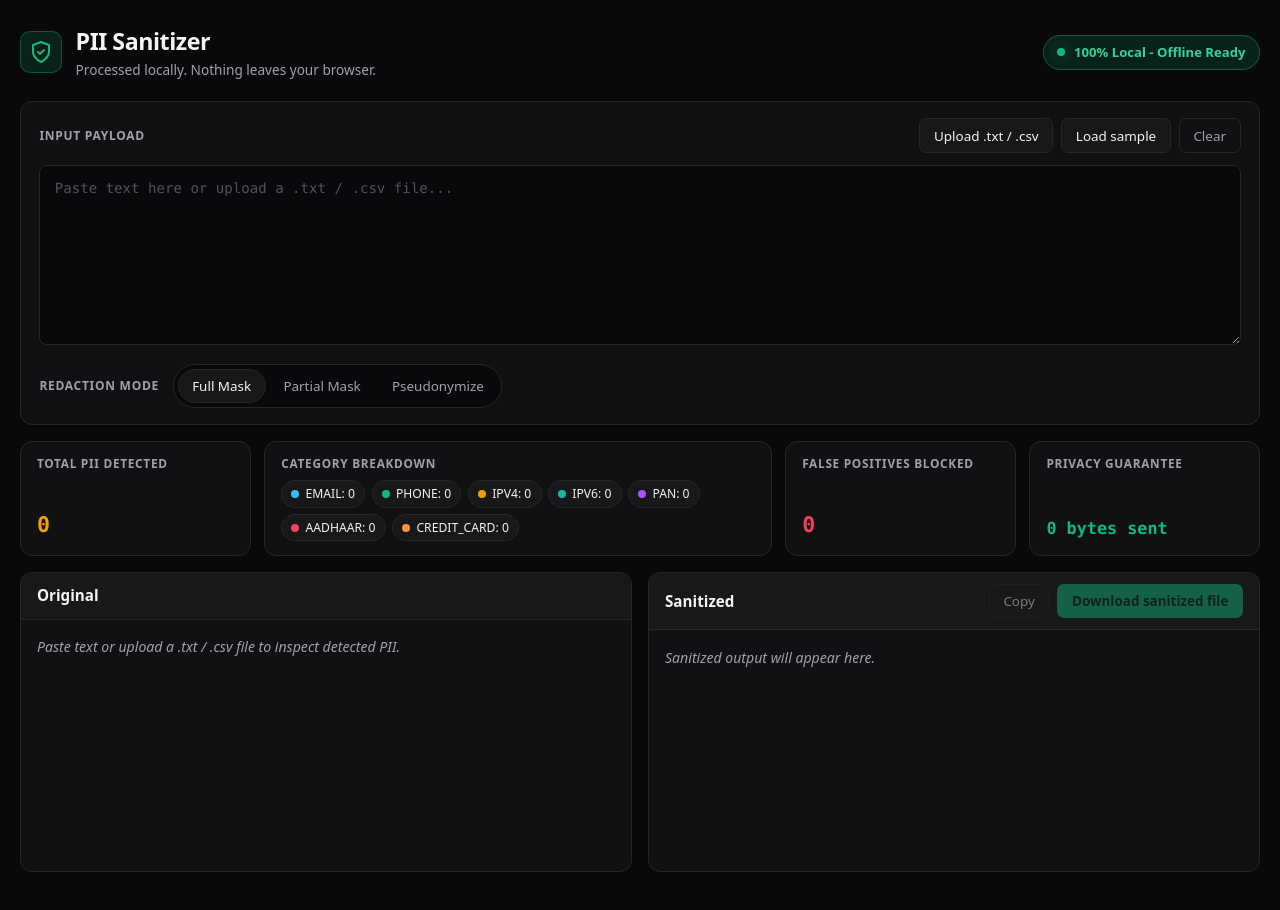
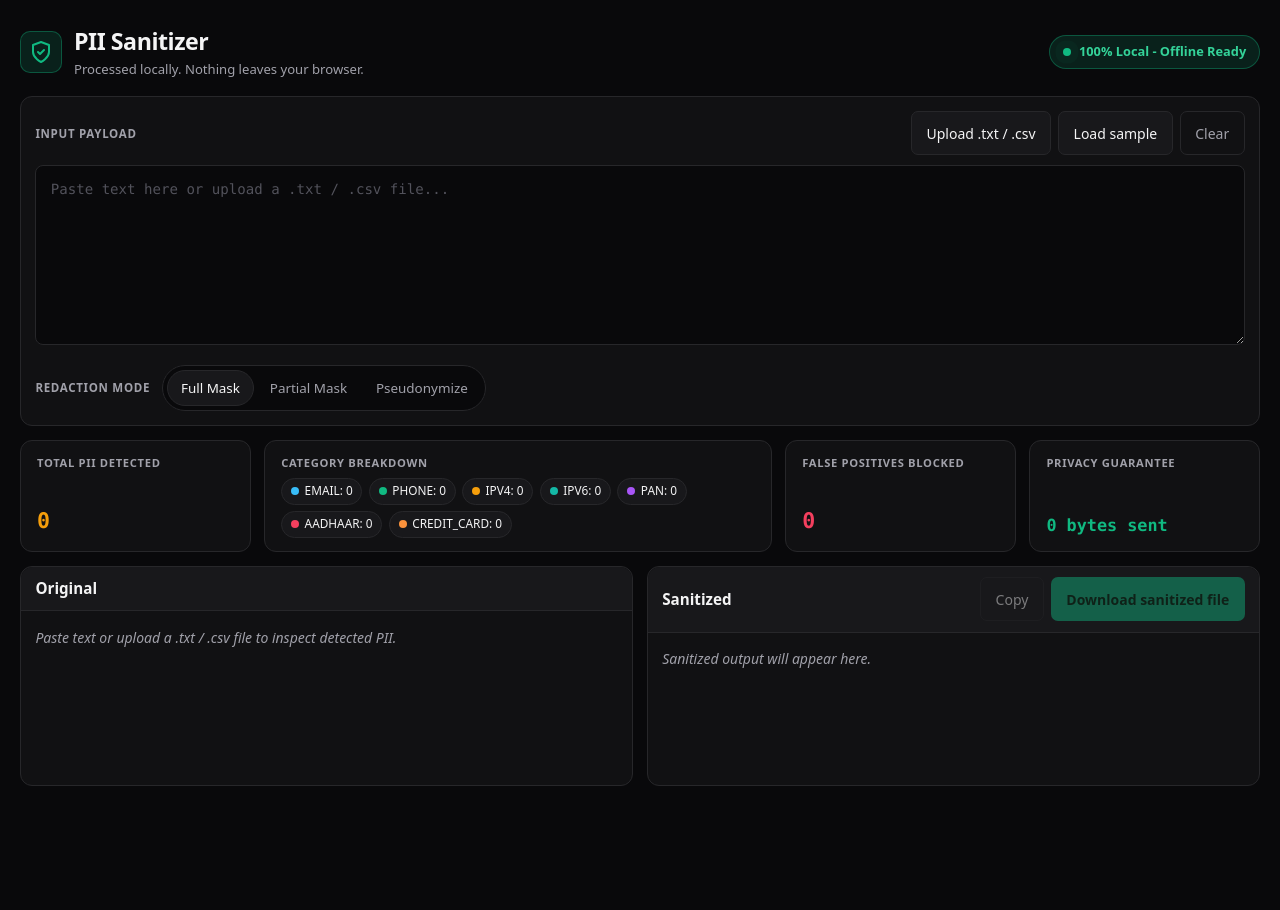
Before and after one commit to divyanshpandey-dev/cyber, a plain HTML site: page index.html in a window 1280 px wide. After the commit the page ends 834 px from the top, so only its background shows below. Drawn offline with Linux system fonts and the light colour scheme.

```diff
--- a/style.css
+++ b/style.css
@@ -38,6 +38,8 @@ body {
   background: var(--bg);
   color: var(--text);
   line-height: 1.5;
+  /* prevent horizontal scroll at any width */
+  overflow-x: hidden;
 }
 
 .sr-only {
@@ -51,25 +53,29 @@ body {
   border: 0;
 }
 
+/* ── Layout shell ── */
 .app {
   max-width: 1280px;
   margin: 0 auto;
-  padding: 1.5rem 1.25rem 3rem;
+  /* mobile-first: 12px sides */
+  padding: 1rem 0.75rem 2.5rem;
 }
 
+/* ── Header ── */
 .header {
   display: flex;
   flex-wrap: wrap;
   justify-content: space-between;
   align-items: center;
-  gap: 1rem;
-  margin-bottom: 1.25rem;
+  gap: 0.75rem;
+  margin-bottom: 1rem;
 }
 
 .brand {
   display: flex;
   align-items: center;
-  gap: 0.85rem;
+  gap: 0.75rem;
+  min-width: 0; /* allow shrink */
 }
 
 .logo-box {
@@ -85,30 +91,36 @@ body {
   flex-shrink: 0;
 }
 
+.header-title {
+  min-width: 0;
+}
+
 .header h1 {
   margin: 0;
-  font-size: 1.45rem;
+  font-size: 1.3rem;
   font-weight: 700;
   letter-spacing: -0.02em;
+  white-space: nowrap;
 }
 
 .subtitle {
   margin: 0.1rem 0 0;
-  font-size: 0.85rem;
+  font-size: 0.82rem;
   color: var(--muted);
 }
 
 .privacy-badge {
   display: inline-flex;
   align-items: center;
-  gap: 0.55rem;
-  padding: 0.42rem 0.85rem;
+  gap: 0.5rem;
+  padding: 0.42rem 0.8rem;
   border-radius: 999px;
   background: var(--emerald-soft);
   border: 1px solid rgba(16, 185, 129, 0.35);
   color: #34D399;
-  font-size: 0.82rem;
+  font-size: 0.8rem;
   font-weight: 600;
+  white-space: nowrap;
 }
 
 .pulse-dot {
@@ -116,34 +128,28 @@ body {
   height: 8px;
   border-radius: 50%;
   background: var(--emerald);
+  flex-shrink: 0;
   box-shadow: 0 0 0 0 rgba(16, 185, 129, 0.7);
   animation: pulse 2s infinite;
 }
 
 @keyframes pulse {
-  0% {
-    box-shadow: 0 0 0 0 rgba(16, 185, 129, 0.7);
-  }
-  70% {
-    box-shadow: 0 0 0 8px rgba(16, 185, 129, 0);
-  }
-  100% {
-    box-shadow: 0 0 0 0 rgba(16, 185, 129, 0);
-  }
+  0%   { box-shadow: 0 0 0 0   rgba(16, 185, 129, 0.7); }
+  70%  { box-shadow: 0 0 0 8px rgba(16, 185, 129, 0); }
+  100% { box-shadow: 0 0 0 0   rgba(16, 185, 129, 0); }
 }
 
 @media (prefers-reduced-motion: reduce) {
-  .pulse-dot {
-    animation: none;
-  }
+  .pulse-dot { animation: none; }
 }
 
+/* ── Controls card ── */
 .controls {
   background: var(--surface);
   border: 1px solid var(--border);
   border-radius: 12px;
-  padding: 1rem 1.15rem;
-  margin-bottom: 1rem;
+  padding: 0.9rem 0.9rem;
+  margin-bottom: 0.85rem;
 }
 
 .input-header {
@@ -151,37 +157,41 @@ body {
   flex-wrap: wrap;
   justify-content: space-between;
   align-items: center;
-  gap: 0.75rem;
-  margin-bottom: 0.7rem;
+  gap: 0.6rem;
+  margin-bottom: 0.6rem;
 }
 
 .section-label {
-  font-size: 0.75rem;
+  font-size: 0.72rem;
   font-weight: 600;
   color: var(--muted);
   text-transform: uppercase;
   letter-spacing: 0.06em;
 }
 
+/* ── Buttons ── */
 .button-row,
 .panel-actions {
   display: flex;
   flex-wrap: wrap;
-  gap: 0.5rem;
+  gap: 0.45rem;
 }
 
 .btn {
   display: inline-flex;
   align-items: center;
   justify-content: center;
-  padding: 0.42rem 0.85rem;
+  /* at least 44px tall for touch */
+  min-height: 44px;
+  padding: 0 0.9rem;
   border-radius: 7px;
   border: 1px solid transparent;
-  font-size: 0.84rem;
+  font-size: 0.875rem;
   font-weight: 500;
   cursor: pointer;
   font-family: inherit;
   transition: background 0.15s ease, border-color 0.15s ease;
+  white-space: nowrap;
 }
 
 .btn:disabled {
@@ -220,23 +230,27 @@ body {
   background: var(--surface-alt);
 }
 
+/* ── Warning ── */
 .warning {
-  margin: 0 0 0.7rem;
+  margin: 0 0 0.6rem;
   padding: 0.55rem 0.8rem;
   border-radius: 7px;
   background: var(--rose-soft);
   border: 1px solid rgba(244, 63, 94, 0.4);
   color: #FDA4AF;
-  font-size: 0.85rem;
+  font-size: 0.875rem;
+  overflow-wrap: anywhere;
 }
 
+/* ── Textarea ── */
 textarea {
   width: 100%;
   padding: 0.8rem 0.9rem;
   border: 1px solid var(--border);
   border-radius: 8px;
   font-family: ui-monospace, SFMono-Regular, Menlo, Consolas, monospace;
-  font-size: 0.88rem;
+  /* 16px minimum to prevent iOS auto-zoom */
+  font-size: 16px;
   line-height: 1.55;
   resize: vertical;
   color: var(--text);
@@ -252,11 +266,12 @@ textarea:focus {
   outline-offset: 1px;
 }
 
+/* ── Mode pill selector ── */
 .mode-row {
   display: flex;
   flex-wrap: wrap;
   align-items: center;
-  gap: 0.85rem;
+  gap: 0.75rem;
   margin-top: 0.85rem;
 }
 
@@ -268,14 +283,16 @@ textarea:focus {
   margin: 0;
   display: inline-flex;
   flex-wrap: wrap;
-  gap: 0.25rem;
+  gap: 0.2rem;
 }
 
 .radio-option {
   position: relative;
   display: inline-flex;
   align-items: center;
-  padding: 0.35rem 0.85rem;
+  /* at least 44px tall for touch */
+  min-height: 36px;
+  padding: 0 0.8rem;
   border-radius: 999px;
   font-size: 0.84rem;
   font-weight: 500;
@@ -301,26 +318,34 @@ textarea:focus {
   outline-offset: 1px;
 }
 
+/* ── KPI strip ── */
+/* mobile-first: 2 × 2 grid */
 .kpi-strip {
   display: grid;
-  grid-template-columns: 1fr 2.2fr 1fr 1fr;
-  gap: 0.85rem;
-  margin-bottom: 1rem;
+  grid-template-columns: 1fr 1fr;
+  gap: 0.65rem;
+  margin-bottom: 0.85rem;
 }
 
 .kpi-card {
   background: var(--surface);
   border: 1px solid var(--border);
   border-radius: 12px;
-  padding: 0.85rem 1rem;
+  padding: 0.75rem 0.85rem;
   display: flex;
   flex-direction: column;
   justify-content: space-between;
-  gap: 0.45rem;
+  gap: 0.4rem;
+  min-width: 0;
+}
+
+/* Category Breakdown spans full width on mobile */
+.kpi-wide {
+  grid-column: span 2;
 }
 
 .kpi-label {
-  font-size: 0.74rem;
+  font-size: 0.7rem;
   font-weight: 600;
   text-transform: uppercase;
   letter-spacing: 0.06em;
@@ -328,15 +353,17 @@ textarea:focus {
 }
 
 .kpi-value {
-  font-size: 1.35rem;
+  font-size: 1.3rem;
   font-weight: 700;
   font-family: ui-monospace, SFMono-Regular, Menlo, Consolas, monospace;
+  overflow-wrap: anywhere;
 }
 
-.kpi-amber { color: var(--amber); }
-.kpi-rose { color: var(--rose); }
-.kpi-emerald { color: var(--emerald); font-size: 1.05rem; }
+.kpi-amber   { color: var(--amber); }
+.kpi-rose    { color: var(--rose); }
+.kpi-emerald { color: var(--emerald); font-size: 1rem; }
 
+/* ── Count chips ── */
 .counts-list {
   display: flex;
   flex-wrap: wrap;
@@ -346,12 +373,12 @@ textarea:focus {
 .count-chip {
   display: inline-flex;
   align-items: center;
-  gap: 0.38rem;
-  padding: 0.22rem 0.58rem;
+  gap: 0.35rem;
+  padding: 0.22rem 0.55rem;
   border-radius: 999px;
   background: var(--surface-alt);
   border: 1px solid var(--border);
-  font-size: 0.76rem;
+  font-size: 0.74rem;
   font-weight: 500;
   color: var(--text);
 }
@@ -361,12 +388,15 @@ textarea:focus {
   height: 8px;
   border-radius: 50%;
   display: inline-block;
+  flex-shrink: 0;
 }
 
+/* ── Comparison panels ── */
+/* mobile-first: stacked */
 .panels {
   display: grid;
-  grid-template-columns: 1fr 1fr;
-  gap: 1rem;
+  grid-template-columns: 1fr;
+  gap: 0.85rem;
 }
 
 .panel {
@@ -375,7 +405,7 @@ textarea:focus {
   border-radius: 12px;
   display: flex;
   flex-direction: column;
-  min-height: 300px;
+  min-height: 220px;
 }
 
 .panel-header {
@@ -384,7 +414,7 @@ textarea:focus {
   justify-content: space-between;
   align-items: center;
   gap: 0.5rem;
-  padding: 0.72rem 1rem;
+  padding: 0.65rem 0.9rem;
   border-bottom: 1px solid var(--border);
   background: var(--surface-alt);
   border-radius: 12px 12px 0 0;
@@ -396,22 +426,33 @@ textarea:focus {
   font-weight: 600;
 }
 
+.panel-actions {
+  flex-wrap: wrap;
+}
+
 .panel-body {
-  padding: 0.95rem 1rem;
+  padding: 0.9rem;
   font-family: ui-monospace, SFMono-Regular, Menlo, Consolas, monospace;
-  font-size: 0.88rem;
+  font-size: 0.875rem;
   line-height: 1.65;
   white-space: pre-wrap;
+  /* wrap long unbroken strings without horizontal scroll */
+  overflow-wrap: anywhere;
   word-break: break-word;
   flex: 1;
+  /* scroll tall content inside panel instead of expanding page */
+  overflow-y: auto;
+  max-height: 400px;
 }
 
+/* ── Empty state ── */
 .empty-state {
   color: var(--muted);
   font-family: system-ui, -apple-system, "Segoe UI", Roboto, sans-serif;
   font-style: italic;
 }
 
+/* ── Highlight marks ── */
 .hl {
   padding: 0.08rem 0.24rem;
   border-radius: 4px;
@@ -419,51 +460,56 @@ textarea:focus {
   border-bottom: 1px solid transparent;
 }
 
-.hl-EMAIL { background: var(--hl-email); border-bottom-color: var(--hl-email-border); }
-.hl-PHONE { background: var(--hl-phone); border-bottom-color: var(--hl-phone-border); }
-.hl-IPV4 { background: var(--hl-ipv4); border-bottom-color: var(--hl-ipv4-border); }
-.hl-IPV6 { background: var(--hl-ipv6); border-bottom-color: var(--hl-ipv6-border); }
-.hl-PAN { background: var(--hl-pan); border-bottom-color: var(--hl-pan-border); }
-.hl-AADHAAR { background: var(--hl-aadhaar); border-bottom-color: var(--hl-aadhaar-border); }
-.hl-CREDIT_CARD { background: var(--hl-card); border-bottom-color: var(--hl-card-border); }
+.hl-EMAIL       { background: var(--hl-email);   border-bottom-color: var(--hl-email-border); }
+.hl-PHONE       { background: var(--hl-phone);   border-bottom-color: var(--hl-phone-border); }
+.hl-IPV4        { background: var(--hl-ipv4);    border-bottom-color: var(--hl-ipv4-border); }
+.hl-IPV6        { background: var(--hl-ipv6);    border-bottom-color: var(--hl-ipv6-border); }
+.hl-PAN         { background: var(--hl-pan);     border-bottom-color: var(--hl-pan-border); }
+.hl-AADHAAR     { background: var(--hl-aadhaar); border-bottom-color: var(--hl-aadhaar-border); }
+.hl-CREDIT_CARD { background: var(--hl-card);    border-bottom-color: var(--hl-card-border); }
 
-.dot-EMAIL { background: #38BDF8; }
-.dot-PHONE { background: #10B981; }
-.dot-IPV4 { background: #F59E0B; }
-.dot-IPV6 { background: #14B8A6; }
-.dot-PAN { background: #A855F7; }
-.dot-AADHAAR { background: #F43F5E; }
+.dot-EMAIL       { background: #38BDF8; }
+.dot-PHONE       { background: #10B981; }
+.dot-IPV4        { background: #F59E0B; }
+.dot-IPV6        { background: #14B8A6; }
+.dot-PAN         { background: #A855F7; }
+.dot-AADHAAR     { background: #F43F5E; }
 .dot-CREDIT_CARD { background: #FB923C; }
 
+/* ── Mapping table ── */
 .mapping-section {
-  margin-top: 1.15rem;
+  margin-top: 1rem;
   background: var(--surface);
   border: 1px solid var(--border);
   border-radius: 12px;
-  padding: 1rem 1.15rem;
+  padding: 0.9rem 0.9rem;
 }
 
 .mapping-section h2 {
-  margin: 0 0 0.75rem;
+  margin: 0 0 0.7rem;
   font-size: 0.95rem;
   font-weight: 600;
 }
 
 .table-wrap {
   overflow-x: auto;
+  -webkit-overflow-scrolling: touch;
 }
 
 .mapping-table {
   width: 100%;
   border-collapse: collapse;
-  font-size: 0.85rem;
+  font-size: 0.84rem;
+  /* prevent table from collapsing narrower than its content */
+  min-width: 360px;
 }
 
 .mapping-table th,
 .mapping-table td {
   text-align: left;
-  padding: 0.55rem 0.7rem;
+  padding: 0.5rem 0.65rem;
   border-bottom: 1px solid var(--border);
+  overflow-wrap: anywhere;
 }
 
 .mapping-table th {
@@ -478,11 +524,75 @@ textarea:focus {
   color: var(--emerald);
 }
 
+/* ── Utility ── */
 .hidden {
   display: none;
 }
 
-@media (max-width: 1000px) {
+/* ═══════════════════════════════════════════════
+   RESPONSIVE BREAKPOINTS
+   Mobile-first base above; widen as viewport grows
+═══════════════════════════════════════════════ */
+
+/* ── 480px: slightly more breathing room ── */
+@media (min-width: 480px) {
+  .app {
+    padding: 1.25rem 1rem 2.5rem;
+  }
+}
+
+/* ── 768px: two-column panels, four-column KPI ── */
+@media (min-width: 768px) {
+  .app {
+    padding: 1.5rem 1.25rem 3rem;
+  }
+
+  .header h1 {
+    font-size: 1.45rem;
+  }
+
+  .panels {
+    grid-template-columns: 1fr 1fr;
+  }
+
+  .panel-body {
+    max-height: none;
+    overflow-y: visible;
+  }
+
+  /* Download button: auto width on larger screens */
+  #download-btn {
+    width: auto;
+  }
+
+  .kpi-strip {
+    grid-template-columns: 1fr 2.2fr 1fr 1fr;
+    gap: 0.85rem;
+  }
+
+  .kpi-wide {
+    grid-column: auto;
+  }
+
+  .kpi-card {
+    padding: 0.85rem 1rem;
+  }
+
+  .kpi-value {
+    font-size: 1.35rem;
+  }
+
+  .kpi-emerald {
+    font-size: 1.05rem;
+  }
+
+  textarea {
+    font-size: 0.88rem;
+  }
+}
+
+/* ── 1000px: intermediate KPI layout ── */
+@media (min-width: 768px) and (max-width: 1000px) {
   .kpi-strip {
     grid-template-columns: 1fr 1fr;
   }
@@ -491,14 +601,9 @@ textarea:focus {
   }
 }
 
-@media (max-width: 800px) {
-  .panels {
-    grid-template-columns: 1fr;
-  }
-  .kpi-strip {
-    grid-template-columns: 1fr;
-  }
-  .kpi-wide {
-    grid-column: span 1;
+/* ── Small screens only: full-width Download button ── */
+@media (max-width: 767px) {
+  #download-btn {
+    width: 100%;
   }
 }
```
Also changed, not shown: index.html (+1 -1 lines), 1 other file.
